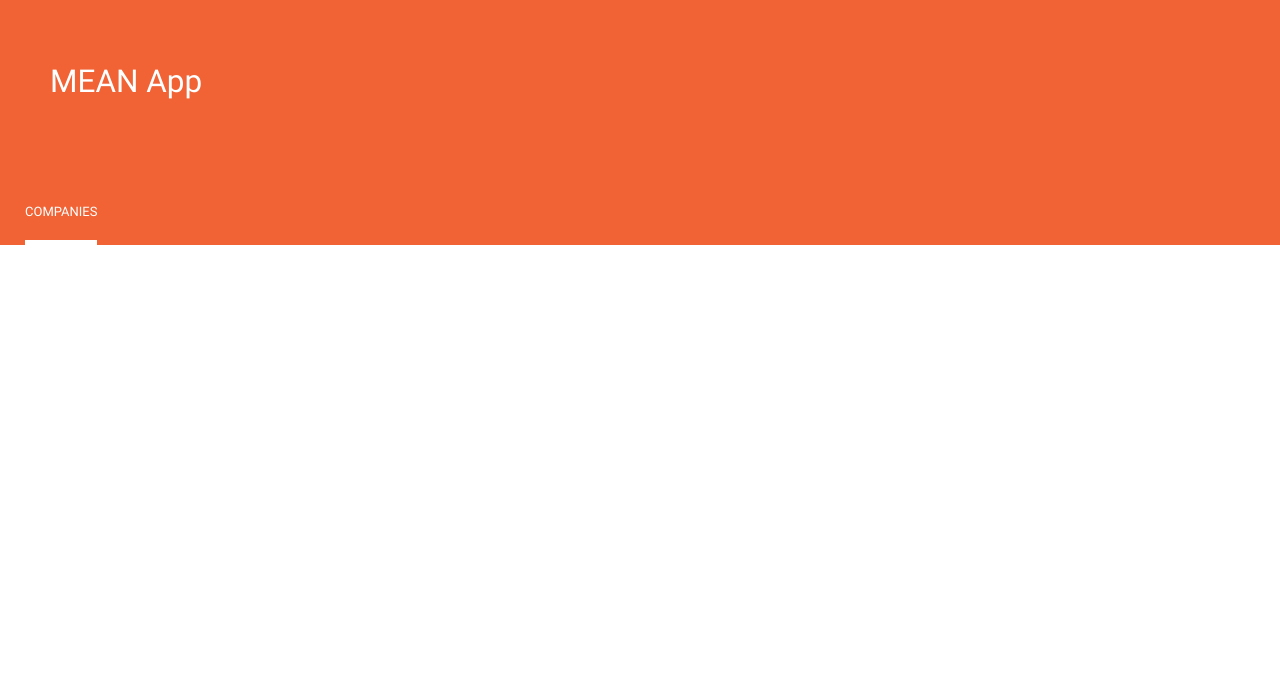
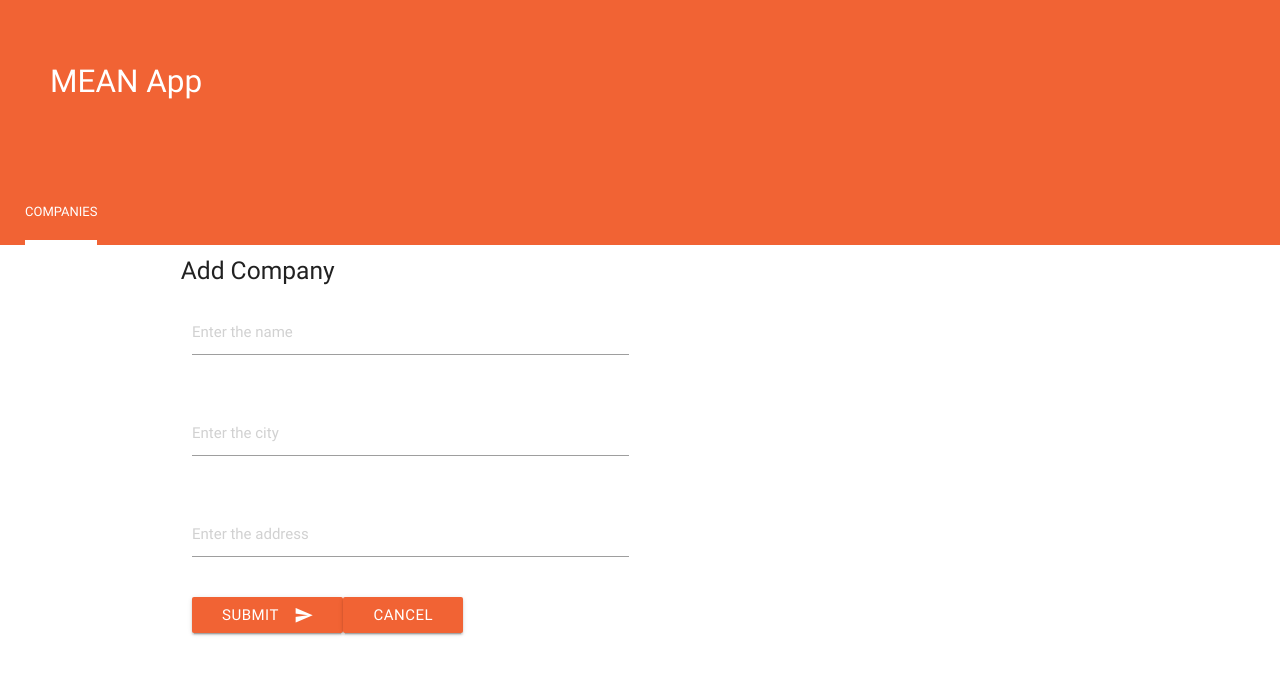
Before and after one commit to HaiderMalik12/mean-app-frontend, an Angular app: page /companies/new in a window 1280 px wide. Before the commit this address led to /. Shown: the top 674 px of the page. Built offline with nearby package versions, Linux system fonts and the light colour scheme.

Commit message:
added company-form component

```diff
--- /dev/null
+++ b/src/app/companies/company-form/company-form.component.css
@@ -0,0 +1,27 @@
+/* label color */
+.input-field label {
+  color: #000;
+}
+/* label focus color */
+.input-field input[type=text]:focus + label {
+  color: #000;
+}
+/* label underline focus color */
+.input-field input[type=text]:focus {
+  border-bottom: 1px solid #000;
+  box-shadow: 0 1px 0 0 #000;
+}
+/* valid color */
+.input-field input[type=text].valid {
+  border-bottom: 1px solid #000;
+  box-shadow: 0 1px 0 0 #000;
+}
+/* invalid color */
+.input-field input[type=text].invalid {
+  border-bottom: 1px solid #000;
+  box-shadow: 0 1px 0 0 #000;
+}
+/* icon prefix focus color */
+.input-field .prefix.active {
+  color: #000;
+}
--- /dev/null
+++ b/src/app/companies/company-form/company-form.component.html
@@ -0,0 +1,27 @@
+<div class="row">
+  <h5>Add Company</h5>
+  <form class="col s12">
+    <div class="row">
+      <div class="input-field col s6">
+        <input placeholder="Enter the name" id="name" type="text" class="validate">
+      </div>
+    </div>
+
+    <div class="row">
+      <div class="input-field col s6">
+        <input placeholder="Enter the city" id="city" type="text" class="validate">
+      </div>
+    </div>
+
+    <div class="row">
+      <div class="input-field col s6">
+        <input placeholder="Enter the address" id="address" type="text" class="validate">
+      </div>
+    </div>
+    <button class="btn waves-effect waves-light" type="submit" name="action">Submit
+      <i class="material-icons right">send</i>
+    </button>
+    <a class="waves-effect waves-light btn">Cancel</a>
+
+  </form>
+</div>
--- /dev/null
+++ b/src/app/companies/company-form/company-form.component.ts
@@ -0,0 +1,15 @@
+import { Component, OnInit } from '@angular/core';
+
+@Component({
+  selector: 'app-company-form',
+  templateUrl: './company-form.component.html',
+  styleUrls: ['./company-form.component.css']
+})
+export class CompanyFormComponent implements OnInit {
+
+  constructor() { }
+
+  ngOnInit() {
+  }
+
+}
--- a/src/app/companies/company-list/company-list.component.css
+++ b/src/app/companies/company-list/company-list.component.css
@@ -0,0 +1,4 @@
+.list-content{
+  padding-top: 10px;
+  padding-bottom: 10px;
+}
--- a/src/app/companies/company-list/company-list.component.html
+++ b/src/app/companies/company-list/company-list.component.html
@@ -1,3 +1,5 @@
+<div class="list-content">
+  <a class="btn-floating btn-large waves-effect waves-light red" [routerLink] = "['new']"><i class="material-icons">add</i></a>
 <table>
   <thead>
   <tr>
@@ -14,3 +16,4 @@
   </tr>
   </tbody>
 </table>
+</div>
--- a/src/styles.css
+++ b/src/styles.css
@@ -11,6 +11,12 @@
   background-color: rgb(255,64,129);
 }
 
+.btn{
+  background-color: #f16334;
+}
+.btn:hover{
+  background-color: #f17334;
+}
 nav {
   height: 180px;
 }
```
Also changed, not shown: src/app/app.module.ts (+6 -1 lines), 1 other file (tests, documents, lock files or other folders).
